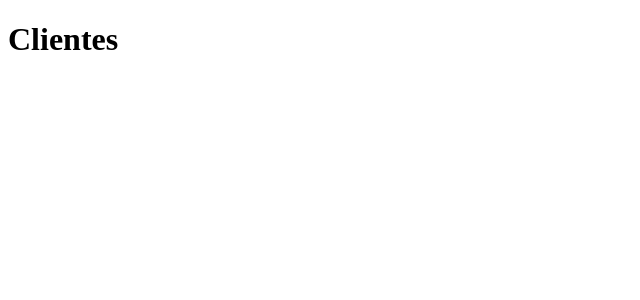
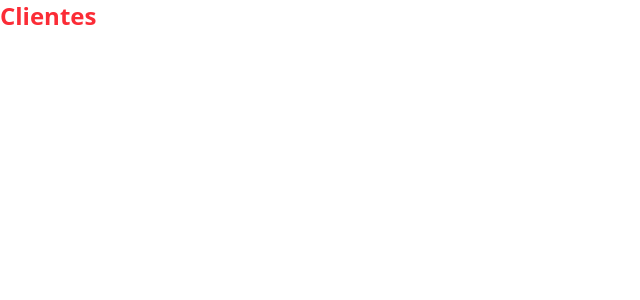
Before and after one commit to iDankest/crm-vue, a Vue app: page / in a window 1280 px wide. Shown: the top 300 px of the page, without its empty margins (0-640 px from the left). Built offline with nearby package versions, Linux system fonts and the light colour scheme.

Commit message:
add tailwindcss

```diff
--- a/package.json
+++ b/package.json
@@ -12,10 +12,12 @@
     "preview": "vite preview"
   },
   "dependencies": {
+    "tailwindcss": "^4.1.17",
     "vue": "^3.5.18",
     "vue-router": "^4.5.1"
   },
   "devDependencies": {
+    "@tailwindcss/vite": "^4.1.17",
     "@vitejs/plugin-vue": "^6.0.1",
     "vite": "^7.0.6",
     "vite-plugin-vue-devtools": "^8.0.0"
--- a/src/assets/main.css
+++ b/src/assets/main.css
@@ -0,0 +1 @@
+@import "tailwindcss";
--- a/src/views/ClientesView.vue
+++ b/src/views/ClientesView.vue
@@ -3,6 +3,6 @@
 
 <template>
     <div>
-        <h1>Clientes</h1>
+        <h1 class="text-2xl font-bold text-red-500">Clientes</h1>
     </div>
 </template>
--- a/vite.config.js
+++ b/vite.config.js
@@ -4,11 +4,14 @@ import { defineConfig } from 'vite'
 import vue from '@vitejs/plugin-vue'
 import vueDevTools from 'vite-plugin-vue-devtools'
 
+import tailwindcss from '@tailwindcss/vite'
+
 // https://vite.dev/config/
 export default defineConfig({
   plugins: [
     vue(),
     vueDevTools(),
+    tailwindcss(),
   ],
   resolve: {
     alias: {
```
Also changed, not shown: 1 other file (tests, documents, lock files or other folders).
